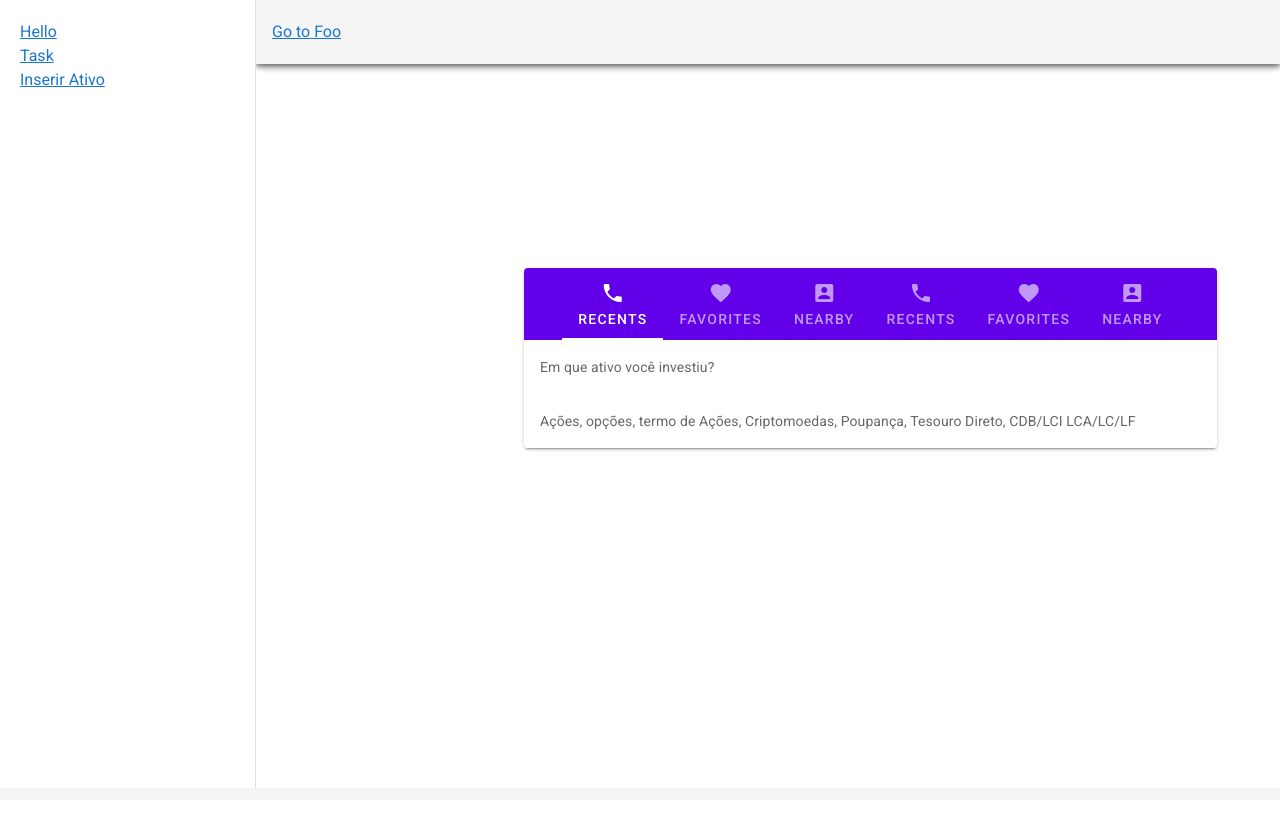
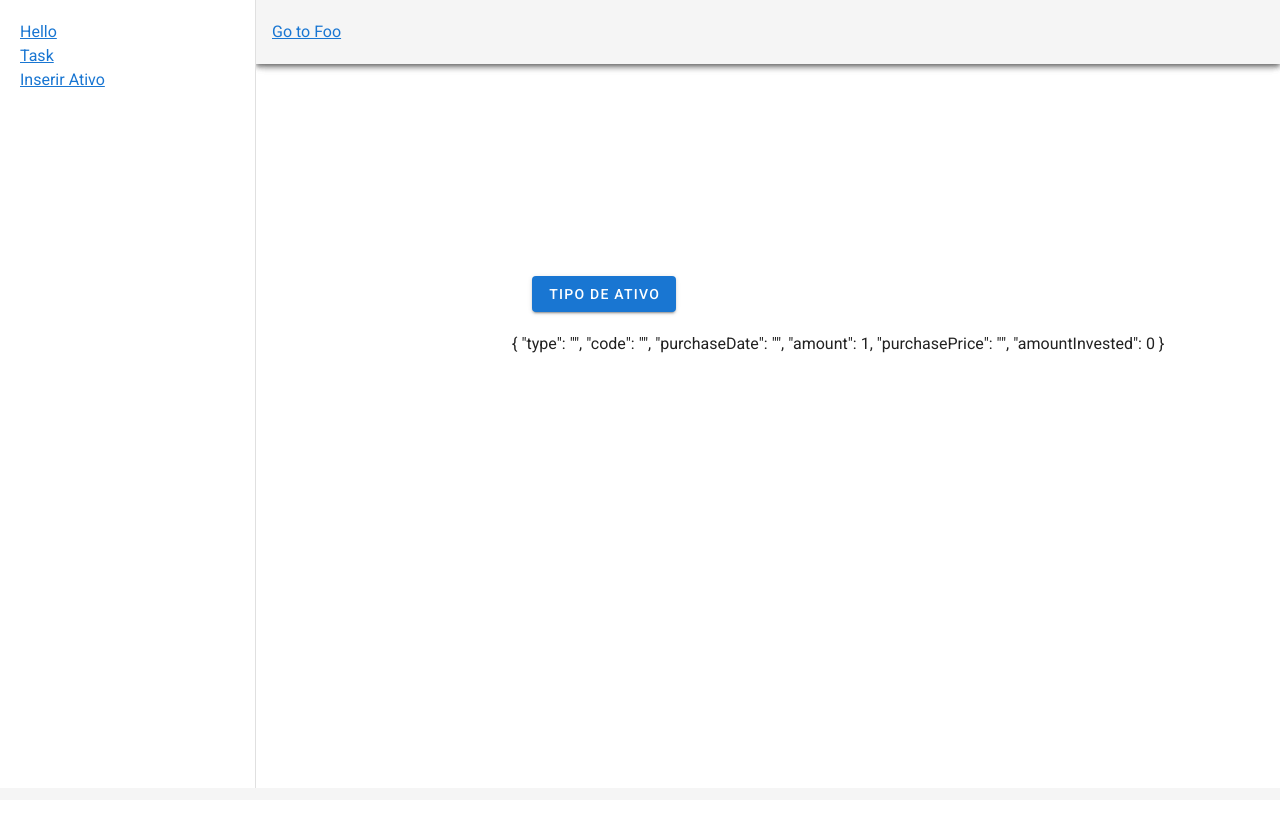
Before and after one commit to raphael-souza/EmVista-web, a Vue app: page /#/new-financial-asset in a window 1280 px wide. Shown: the top 826 px of the page. Built offline with nearby package versions, Linux system fonts and the light colour scheme.

Commit message:
form inicial ativo

```diff
--- a/src/App.vue
+++ b/src/App.vue
@@ -1,7 +1,7 @@
 <template>
   <v-app>
     <v-app-bar app color="primary" dark>
-      <div class="d-flex align-center">emVI$TA</div>
+      <div class="d-flex align-center">emvi$ta 168</div>
 
       <v-spacer></v-spacer>
     </v-app-bar>
--- a/src/components/FinancialAsset.vue
+++ b/src/components/FinancialAsset.vue
@@ -1,76 +1,230 @@
 <template>
-  <v-card>
-    <v-tabs
-      v-model="tab"
-      background-color="deep-purple accent-4"
-      centered
-      dark
-      icons-and-text
-    >
-      <v-tabs-slider></v-tabs-slider>
+  <v-row>
+    <!-- Tipo de Ativo -->
+    <v-col cols="12">
+      <v-menu transition="scroll-y-transition">
+        <template v-slot:activator="{ on, attrs }">
+          <v-btn color="primary" class="ma-2" v-bind="attrs" v-on="on">
+            Tipo de Ativo
+          </v-btn>
+        </template>
+        <v-list dense>
+          <v-list-item-group v-model="asset.type" color="primary">
+            <v-list-item
+              v-for="(asset, index) in assetOptions[0]"
+              :key="index"
+              :value="asset.id"
+            >
+              <v-list-item-icon>
+                <v-icon v-text="asset.icon"></v-icon>
+              </v-list-item-icon>
+              <v-list-item-content>
+                <v-list-item-title v-text="asset.text"></v-list-item-title>
+              </v-list-item-content>
+            </v-list-item>
+          </v-list-item-group>
+        </v-list>
+      </v-menu>
+    </v-col>
 
-      <v-tab href="#tab-1">
-        Recents
-        <v-icon>mdi-phone</v-icon>
-      </v-tab>
+    <v-col cols="10" v-if="asset.type == '1'">
+      <!-- Codigo -->
+      <v-col cols="12">
+        <v-autocomplete
+          v-model="asset.code"
+          :loading="loading"
+          :items="items"
+          :search-input.sync="search"
+          cache-items
+          class="mx-4"
+          flat
+          hide-no-data
+          hide-details
+          label="Selecione o código"
+        ></v-autocomplete>
+      </v-col>
+      <!-- Data da compra  -->
+      <v-col cols="6">
+        <v-row>
+          <v-date-picker v-model="asset.purchaseDate"></v-date-picker>
+        </v-row>
+      </v-col>
 
-      <v-tab href="#tab-2">
-        Favorites
-        <v-icon>mdi-heart</v-icon>
-      </v-tab>
+      <v-col cols="6">
+        <v-slider
+        v-model="asset.amount"
+          label="quantidade"
+          thumb-label="always"
+        ></v-slider>
 
-      <v-tab href="#tab-3">
-        Nearby
-        <v-icon>mdi-account-box</v-icon>
-      </v-tab>
+        <v-row>
+          <v-col cols="4">
+            <v-subheader>Preço</v-subheader>
+          </v-col>
+          <v-col cols="8">
+            <v-text-field
+              value="00.00"
+              prefix="R$"
+              v-model="asset.purchasePrice"
+            ></v-text-field>
+          </v-col>
+        </v-row>
 
-       <v-tab href="#tab-4">
-        Recents
-        <v-icon>mdi-phone</v-icon>
-      </v-tab>
+        <v-row>
+          <v-col cols="4">
+            <v-subheader>Total Investido</v-subheader>
+          </v-col>
+          <v-col cols="8">
+            <v-text-field
+              prefix="R$"
+              v-model="asset.amountInvested"
+            ></v-text-field>
+          </v-col>
+        </v-row>
 
-      <v-tab href="#tab-5">
-        Favorites
-        <v-icon>mdi-heart</v-icon>
-      </v-tab>
 
-      <v-tab href="#tab-6">
-        Nearby
-        <v-icon>mdi-account-box</v-icon>
-      </v-tab>
-    </v-tabs>
+      </v-col>
 
-    <v-tabs-items v-model="tab">
-      <v-tab-item
-        v-for="i in 6"
-        :key="i"
-        :value="'tab-' + i"
+      <v-btn
+        class="mx-2"
+        fab
+        dark
+        color="indigo"
+        @click="saveAsset()"
       >
-        <v-card flat>
-          <v-card-text>{{ text[i].title }}</v-card-text>
-          <v-card-text>{{ text[i].description }}</v-card-text>
-        </v-card>
-      </v-tab-item>
-    </v-tabs-items>
-  </v-card>
+      <v-icon dark>
+        mdi-plus
+      </v-icon>
+    </v-btn>
+
+    </v-col>
+
+
+    <v-sheet>{{ asset }} </v-sheet>
+  </v-row>
 </template>
 <script>
-  export default {
-    data () {
-      return {
-        tab: null,
-        text: [{title: '', description: ''}]
-      }
+export default {
+  data() {
+    return {
+      tab: null,
+      selectedItem: "",
+      assetOptions: [],
+      asset: {
+        type: "",
+        code: "",
+        purchaseDate: "",
+        amount: 1,
+        purchasePrice: "",
+        amountInvested: 0,
+      },
+
+      loading: false,
+      items: [],
+      search: null,
+      select: null,
+      states: [
+        "Alabama",
+        "Alaska",
+        "American Samoa",
+        "Arizona",
+        "Arkansas",
+        "California",
+        "Colorado",
+        "Connecticut",
+        "Delaware",
+        "District of Columbia",
+        "Federated States of Micronesia",
+        "Florida",
+        "Georgia",
+        "Guam",
+        "Hawaii",
+        "Idaho",
+        "Illinois",
+        "Indiana",
+        "Iowa",
+        "Kansas",
+        "Kentucky",
+        "Louisiana",
+        "Maine",
+        "Marshall Islands",
+        "Maryland",
+        "Massachusetts",
+        "Michigan",
+        "Minnesota",
+        "Mississippi",
+        "Missouri",
+        "Montana",
+        "Nebraska",
+        "Nevada",
+        "New Hampshire",
+        "New Jersey",
+        "New Mexico",
+        "New York",
+        "North Carolina",
+        "North Dakota",
+        "Northern Mariana Islands",
+        "Ohio",
+        "Oklahoma",
+        "Oregon",
+        "Palau",
+        "Pennsylvania",
+        "Puerto Rico",
+        "Rhode Island",
+        "South Carolina",
+        "South Dakota",
+        "Tennessee",
+        "Texas",
+        "Utah",
+        "Vermont",
+        "Virgin Island",
+        "Virginia",
+        "Washington",
+        "West Virginia",
+        "Wisconsin",
+        "Wyoming",
+      ],
+    };
+  },
+  created() {
+    const valueResponse = [
+      { id: "1", icon: "mdi-inbox", text: "Ações" },
+      { id: "2", icon: "mdi-inbox", text: "Opções" },
+      { id: "3", icon: "mdi-inbox", text: "Termo de Ações" },
+      { id: "4", icon: "mdi-inbox", text: "Criptomoedas" },
+      { id: "52", icon: "mdi-inbox", text: "Poupança" },
+      { id: "6", icon: "mdi-inbox", text: "Tesouro Direto" },
+      { id: "7", icon: "mdi-inbox", text: "CDB/LCI LCA/LC/LF" },
+    ];
+    this.assetOptions.push(valueResponse);
+    this.assetOptions.push(valueResponse);
+    this.assetOptions.push(valueResponse);
+  },
+  watch: {
+    search(val) {
+      val && val !== this.select && this.querySelections(val);
     },
-    created() {
-      this.text.push({title: 'Em que ativo você investiu?', description: 'Ações, opções, termo de Ações, Criptomoedas, Poupança, Tesouro Direto, CDB/LCI LCA/LC/LF'});
-      this.text.push({title: 'Em que ativo você investiu?', description: 'Ações, opções, termo de Ações, Criptomoedas, Poupança, Tesouro Direto, CDB/LCI LCA/LC/LF'});
-      this.text.push({title: 'Em que ativo você investiu?', description: 'Ações, opções, termo de Ações, Criptomoedas, Poupança, Tesouro Direto, CDB/LCI LCA/LC/LF'});
-      this.text.push({title: 'Em que ativo você investiu?', description: 'Ações, opções, termo de Ações, Criptomoedas, Poupança, Tesouro Direto, CDB/LCI LCA/LC/LF'});
-      this.text.push({title: 'Em que ativo você investiu?', description: 'Ações, opções, termo de Ações, Criptomoedas, Poupança, Tesouro Direto, CDB/LCI LCA/LC/LF'});
-      this.text.push({title: 'Em que ativo você investiu?', description: 'Ações, opções, termo de Ações, Criptomoedas, Poupança, Tesouro Direto, CDB/LCI LCA/LC/LF'});
-      this.text.push({title: 'Em que ativo você investiu?', description: 'Ações, opções, termo de Ações, Criptomoedas, Poupança, Tesouro Direto, CDB/LCI LCA/LC/LF'});
-
+  },
+  methods: {
+    changeTab(tab) {
+      this.tab = tab;
+    },
+    querySelections(v) {
+      this.loading = true;
+      // Simulated ajax query
+      setTimeout(() => {
+        this.items = this.states.filter((e) => {
+          return (e || "").toLowerCase().indexOf((v || "").toLowerCase()) > -1;
+        });
+        this.loading = false;
+      }, 500);
+    },
+    calculateInvestedValue() {
+      this.asset.amountInvested =  this.asset.amount * this.asset.purchasePrice;
+    },
+    saveAsset() {
+      // request this.asset
     }
-  }
+  },
+};
 </script>
```
